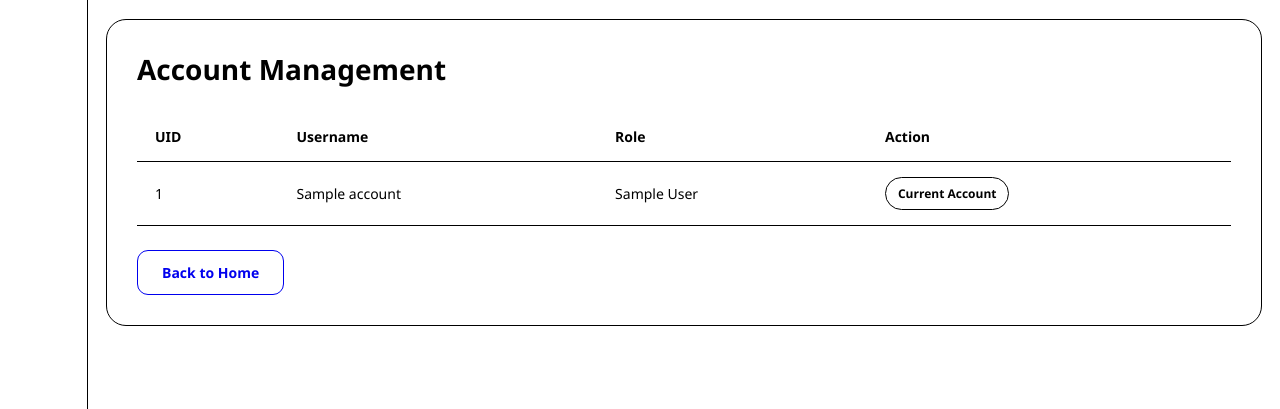
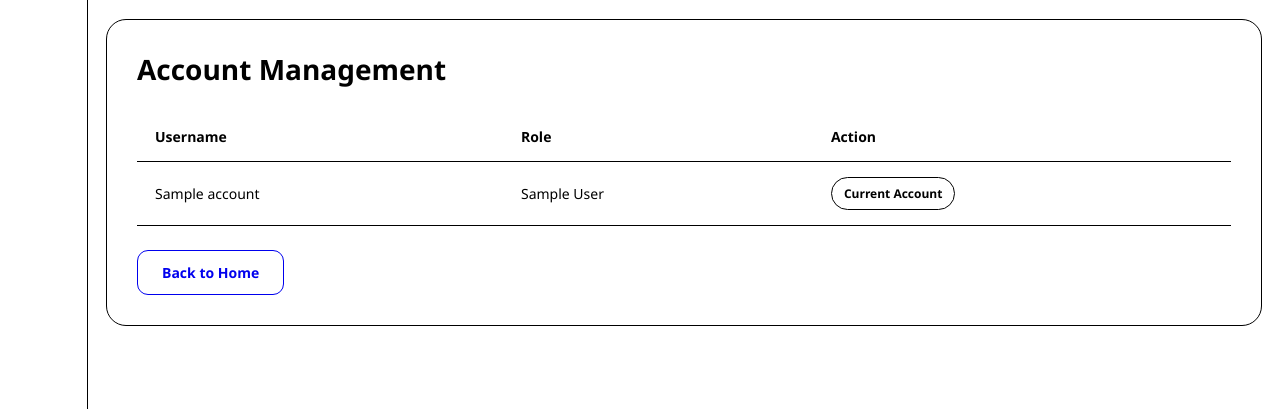
Before and after one commit to Morgan-pinkshirt/cmpt276-group4-jugglingclub, a Spring app: template src/main/resources/templates/roles/view-accounts.html in a window 1280 px wide. Shown: the part 84-493 px from the top of the page. Run offline with Thymeleaf, Linux system fonts and the light colour scheme; the template is opened without the code that fills it: most values are stand-ins (such as "Sample title", 1, 10 or a date in 2020); data that the repository does not hold is empty.

Commit message:
Remove for ID from pages

```diff
--- a/src/main/resources/templates/roles/admin.html
+++ b/src/main/resources/templates/roles/admin.html
@@ -26,10 +26,10 @@
                     ADMIN VIEW
                 </span>
                 <div class="lobby-member-details">
-                    <span class="account-id">
+                    <!-- <span class="account-id">
                         User ID:
                         <span th:text="${currentUid}"></span>
-                    </span>
+                    </span> -->
                     <span class="account-username"
                         th:text="${'@' + currentUsername}">
                     </span>
--- a/src/main/resources/templates/roles/view-accounts.html
+++ b/src/main/resources/templates/roles/view-accounts.html
@@ -35,7 +35,7 @@
                 <table class="accounts-table">
                     <thead>
                         <tr>
-                            <th>UID</th>
+                            <!-- <th>UID</th> -->
                             <th>Username</th>
                             <th>Role</th>
                             <th>Action</th>
@@ -43,7 +43,7 @@
                     </thead>
                     <tbody>
                         <tr th:each="account : ${accounts}">
-                            <td th:text="${account.uid}">1</td>
+                            <!-- <td th:text="${account.uid}">1</td> -->
                             <td th:text="${account.name}">Username</td>
                             <td th:text="${account.role.displayName}">jester</td>
                             <td>
--- a/src/main/resources/templates/saves/adminsavedproject.html
+++ b/src/main/resources/templates/saves/adminsavedproject.html
@@ -35,7 +35,7 @@
                 <table class="accounts-table">
                     <thead>
                         <tr>
-                            <th>UID</th>
+                            <!-- <th>UID</th> -->
                             <th>projectname</th>
                             <th>owner</th>
                             <th>view</th>
@@ -43,7 +43,7 @@
                     </thead>
                     <tbody>
                         <tr th:each="project : ${projects}">
-                            <td th:text="${project.uid}">1</td>
+                            <!-- <td th:text="${project.uid}">1</td> -->
                             <td th:text="${project.projectname}">projectname</td>
                             <td th:text="${project.name}">owner</td>
                             <td>
```
